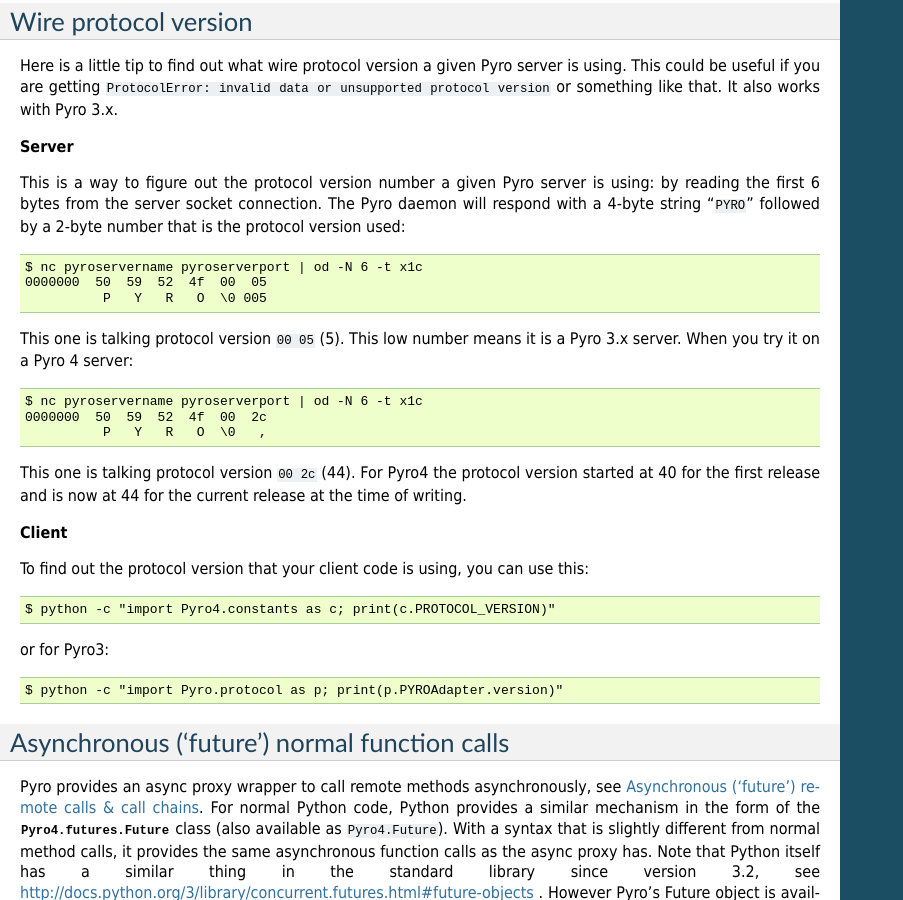
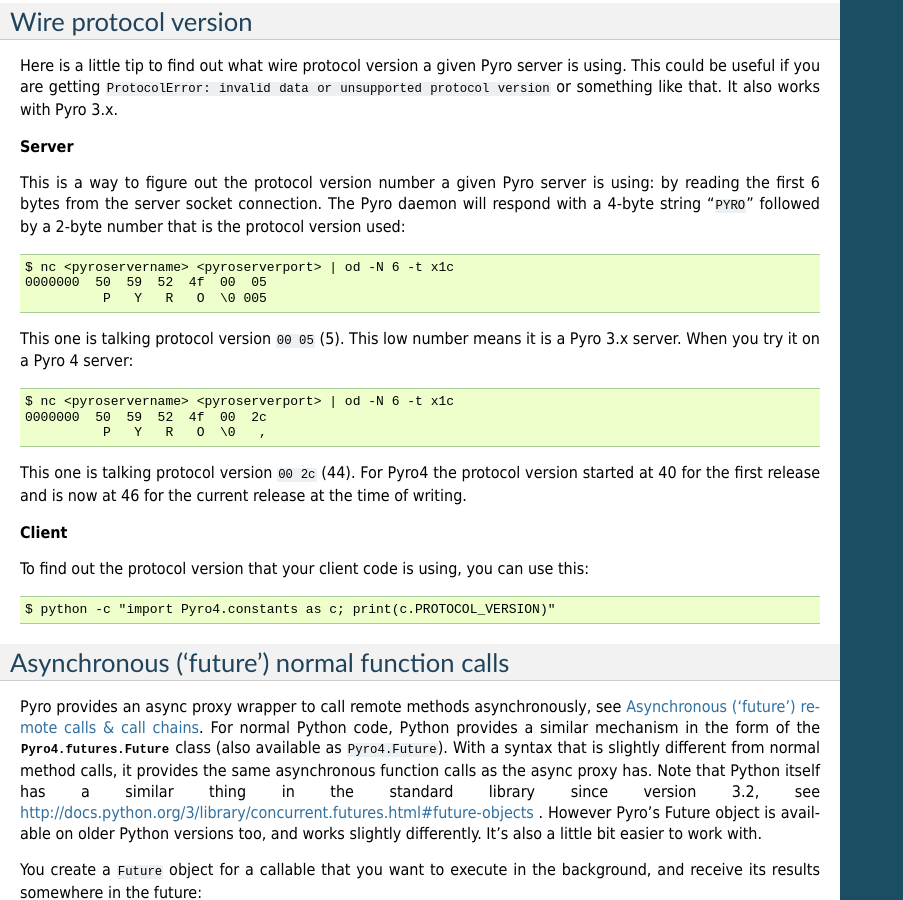
Before and after one commit to irmen/Pyro4, a Sphinx documentation site: the page built from docs/source/tipstricks.rst, in a window 1280 px wide and 900 px high, scrolled down 1493 px. Shown: the whole window, without its empty margins (0-903 px from the left). Built offline with Sphinx 7.4.7, drawn with Linux system fonts in a browser that asks for light colours; the version number could not be read and is left out.

Commit message:
fix in tips

```diff
--- a/docs/source/tipstricks.rst
+++ b/docs/source/tipstricks.rst
@@ -86,20 +86,20 @@
 The Pyro daemon will respond with a 4-byte string "``PYRO``" followed by a 2-byte number
 that is the protocol version used::
 
-    $ nc pyroservername pyroserverport | od -N 6 -t x1c
+    $ nc <pyroservername> <pyroserverport> | od -N 6 -t x1c
     0000000  50  59  52  4f  00  05
               P   Y   R   O  \0 005
 
 This one is talking protocol version ``00 05`` (5).
 This low number means it is a Pyro 3.x server. When you try it on a Pyro 4 server::
 
-    $ nc pyroservername pyroserverport | od -N 6 -t x1c
+    $ nc <pyroservername> <pyroserverport> | od -N 6 -t x1c
     0000000  50  59  52  4f  00  2c
               P   Y   R   O  \0   ,
 
 This one is talking protocol version ``00 2c`` (44).
 For Pyro4 the protocol version started at 40 for the first release
-and is now at 44 for the current release at the time of writing.
+and is now at 46 for the current release at the time of writing.
 
 
 **Client**
@@ -107,10 +107,6 @@
 To find out the protocol version that your client code is using, you can use this::
 
     $ python -c "import Pyro4.constants as c; print(c.PROTOCOL_VERSION)"
-
-or for Pyro3::
-
-    $ python -c "import Pyro.protocol as p; print(p.PYROAdapter.version)"
 
 
 .. _future-functions:
```
